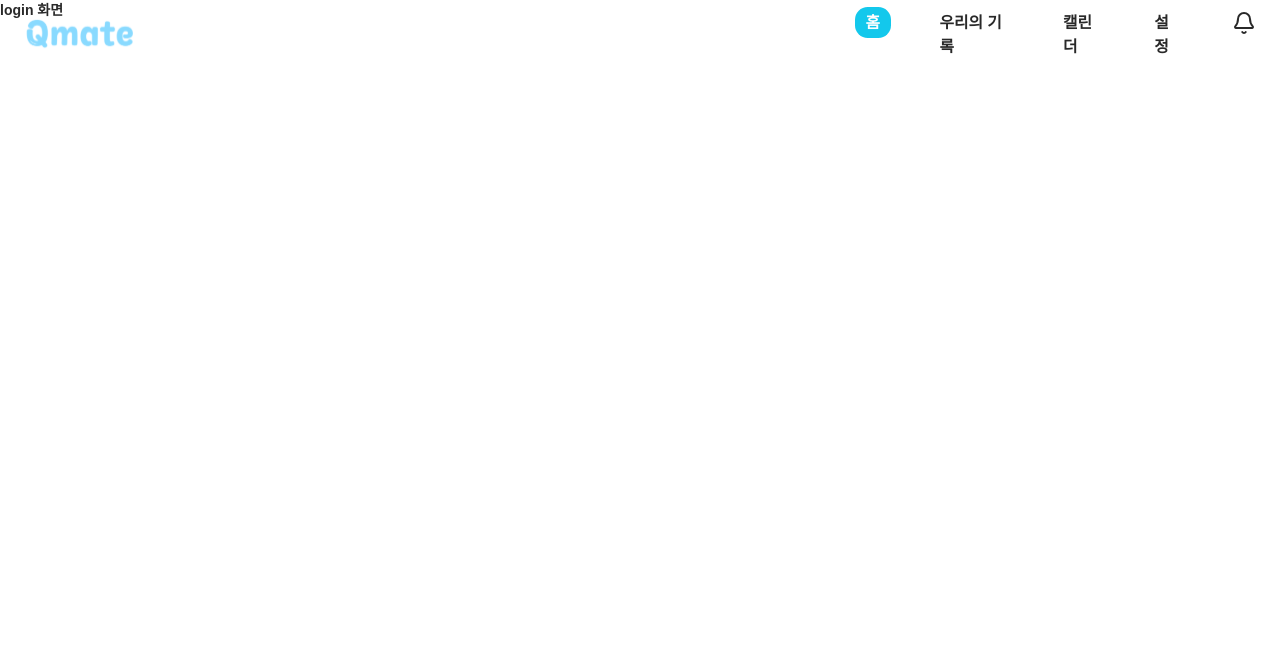
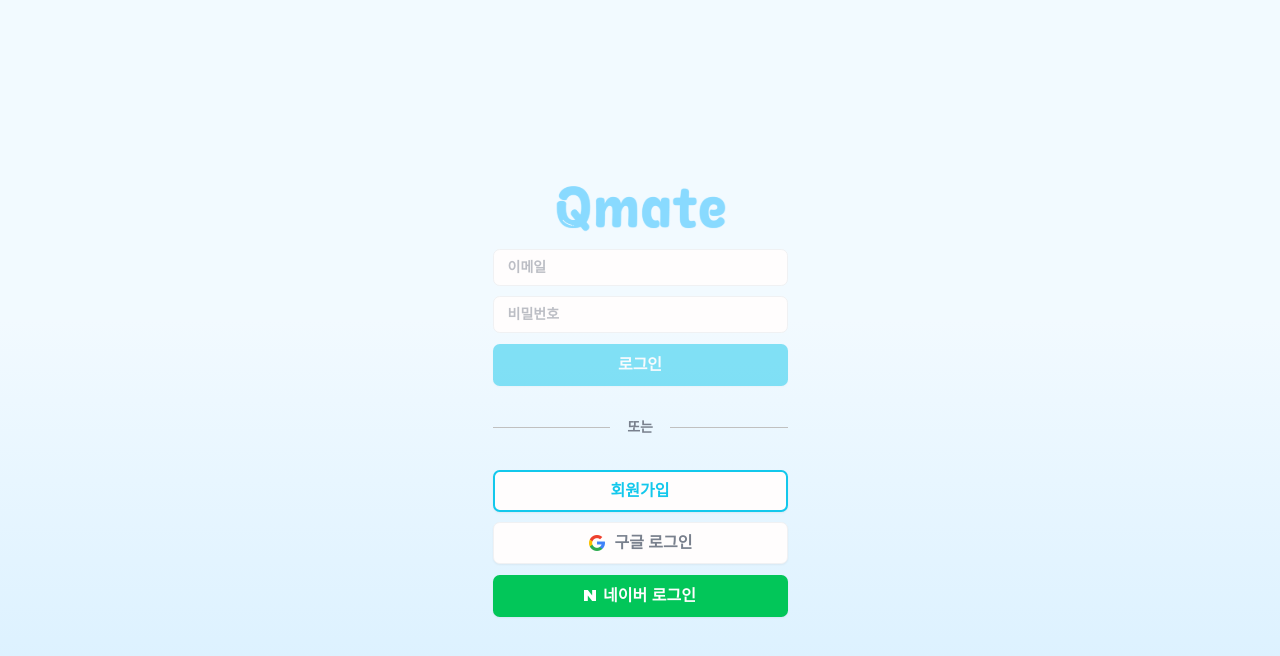
Before and after one commit to Sua90827/q-mate, a Next.js app in the folder front/: page /login in a window 1280 px wide. Shown: the top 656 px of the page. Built offline with nearby package versions, Linux system fonts and the light colour scheme; a web font is replaced by a local one.

Commit message:
feat 로그인 UI 추가

```diff
--- a/front/src/app/layout.tsx
+++ b/front/src/app/layout.tsx
@@ -1,7 +1,7 @@
 import type { Metadata } from 'next';
 import '../styles/globals.css';
-import Nav from '@/components/common/Nav';
 import Providers from './providers';
+import NavGuard from '@/components/common/NavGuard';
 
 export const metadata: Metadata = {
   title: 'Q-mate',
@@ -20,7 +20,7 @@ export default function RootLayout({
     <html lang="ko">
       <body className="flex flex-col h-screen">
         <div className="order-last sm:order-1 z-10">
-          <Nav />
+          <NavGuard />
         </div>
         <Providers>
           <main className="flex-1 order-1 sm:order-last">{children}</main>
--- a/front/src/app/login/page.tsx
+++ b/front/src/app/login/page.tsx
@@ -1,7 +1,6 @@
+import Login from '@/components/login/Login';
 import React from 'react';
 
-const page = () => {
-  return <div>login 화면</div>;
-};
-
-export default page;
+export default function page() {
+  return <Login />;
+}
--- /dev/null
+++ b/front/src/app/signup/onboarding/page.tsx
@@ -0,0 +1,5 @@
+import React from 'react';
+
+export default function page() {
+  return <div>추가 소셜 정보</div>;
+}
--- /dev/null
+++ b/front/src/components/common/NavGuard.tsx
@@ -0,0 +1,16 @@
+'use client';
+
+import { usePathname } from 'next/navigation';
+import React from 'react';
+import Nav from './Nav';
+
+export default function NavGuard() {
+  const pathName = usePathname();
+  const hideNav =
+    pathName.startsWith('/login') ||
+    pathName.startsWith('/signup') ||
+    pathName.startsWith('/invite');
+
+  if (hideNav) return null;
+  return <Nav />;
+}
--- /dev/null
+++ b/front/src/components/common/TextInput.tsx
@@ -0,0 +1,41 @@
+import React, { useState } from 'react';
+
+interface TextInputProps {
+  label: string;
+  type: string;
+  setActive: React.Dispatch<React.SetStateAction<boolean>>;
+}
+
+export default function TextInput({ label, type = 'text', setActive }: TextInputProps) {
+  const [inputValue, setInputValue] = useState('');
+
+  return (
+    <input
+      type={type}
+      className="bg-secondary rounded-md text-text-secondary w-[295px] py-2 pl-4 border border-gray"
+      placeholder={label}
+      value={inputValue}
+      onChange={(e) => {
+        const value = e.target.value;
+        setInputValue(value);
+
+        if (value.trim() === '') {
+          setActive(false);
+        } else {
+          {
+            /*비밀번호는 문자,숫자,특수문자 포함 8자리 이상*/
+          }
+          if (
+            type === 'password' &&
+            value.length >= 8 &&
+            /[0-9]/.test(value) &&
+            /[a-zA-Z]/.test(value) &&
+            /[^a-zA-Z0-9]/.test(value)
+          ) {
+            setActive(true);
+          }
+        }
+      }}
+    />
+  );
+}
--- /dev/null
+++ b/front/src/components/login/Login.tsx
@@ -0,0 +1,37 @@
+'use client';
+import React, { useState } from 'react';
+import GoogleBtn from './ui/GoogleBtn';
+import NaverBtn from './ui/NaverBtn';
+import TextInput from '../common/TextInput';
+import { Button } from '../common/Button';
+import Link from 'next/link';
+import Image from 'next/image';
+
+export default function Login() {
+  const [active, setActive] = useState(false);
+  return (
+    <div className="bg-gradient-sub w-full min-h-screen flex flex-col gap-3 items-center justify-center ">
+      <Image src="/logo.svg" alt="큐메이트" width={173} height={55} />
+
+      <form onSubmit={(e) => e.preventDefault()} className="flex flex-col gap-3">
+        <TextInput label="이메일" type="email" setActive={setActive} />
+        <TextInput label="비밀번호" type="password" setActive={setActive} />
+        <Button className="w-[295px]" disabled={active ? false : true}>
+          로그인
+        </Button>
+      </form>
+
+      <div className="my-6 flex items-center gap-3 w-[295px]">
+        <div className="h-px flex-1 bg-dash" />
+        <span className="px-2 text-font-16 text-text-secondary">또는</span>
+        <div className="h-px flex-1 bg-dash" />
+      </div>
+
+      <Button variant="outline" className="w-[295px]" asChild>
+        <Link href="/signup">회원가입</Link>
+      </Button>
+      <GoogleBtn />
+      <NaverBtn />
+    </div>
+  );
+}
--- /dev/null
+++ b/front/src/components/login/ui/GoogleBtn.tsx
@@ -0,0 +1,15 @@
+import React from 'react';
+import { Button } from '../../common/Button';
+import Image from 'next/image';
+import Link from 'next/link';
+
+export default function GoogleBtn() {
+  return (
+    <Button variant="outline" className="text-text-secondary border border-gray w-[295px]" asChild>
+      <Link href="/signup/onboarding">
+        <Image src="/images/googleLogo.png" width={20} height={20} alt="구글 로그인" />
+        구글 로그인
+      </Link>
+    </Button>
+  );
+}
--- /dev/null
+++ b/front/src/components/login/ui/NaverBtn.tsx
@@ -0,0 +1,15 @@
+import React from 'react';
+import { Button } from '../../common/Button';
+import Image from 'next/image';
+import Link from 'next/link';
+
+export default function NaverBtn() {
+  return (
+    <Button variant="default" className="bg-naver w-[295px] hover:bg-naver/80" asChild>
+      <Link href="/signup/onboarding">
+        <Image src="/images/naverLogo.png" width={12} height={11} alt="네이버 로그인" />
+        네이버 로그인
+      </Link>
+    </Button>
+  );
+}
--- a/front/src/components/question/QuestionListMob.tsx
+++ b/front/src/components/question/QuestionListMob.tsx
@@ -33,7 +33,7 @@ export default function QuestionListMob() {
     .filter((list) => (showCustomOnly ? list.status === 'EDITABLE' : true));
 
   return (
-    <div className="bg-gradient-sub w-full h-screen py-5">
+    <div className="bg-gradient-sub w-full min-h-screen py-5">
       <div className="flex justify-between items-center h-[70px]">
         <Filter setShowCustomOnly={setShowCustomOnly} />
         <p className="text-20 font-Gumi">질문 리스트</p>
--- /dev/null
+++ b/front/src/components/siginup/SocialOnboardingForm.tsx
@@ -0,0 +1,5 @@
+import React from 'react';
+
+export default function SocialOnboardingForm() {
+  return <div></div>;
+}
--- a/front/src/styles/globals.css
+++ b/front/src/styles/globals.css
@@ -32,6 +32,7 @@
   --color-primary: #13c8ec;
   --color-secondary: #fffdfd;
   --color-gray: #f0f1f3;
+  --color-dash: #c0c0c0;
   --color-list-active: #d0ebfc;
   --color-naver: #02c659;
   --color-text-primary: #292929;
```
Also changed, not shown: front/src/components/invite/ui/InvitedCheckModal.tsx (+1 -7 lines), front/public/images/googleLogo.png (added), front/public/images/naverLogo.png (added).
